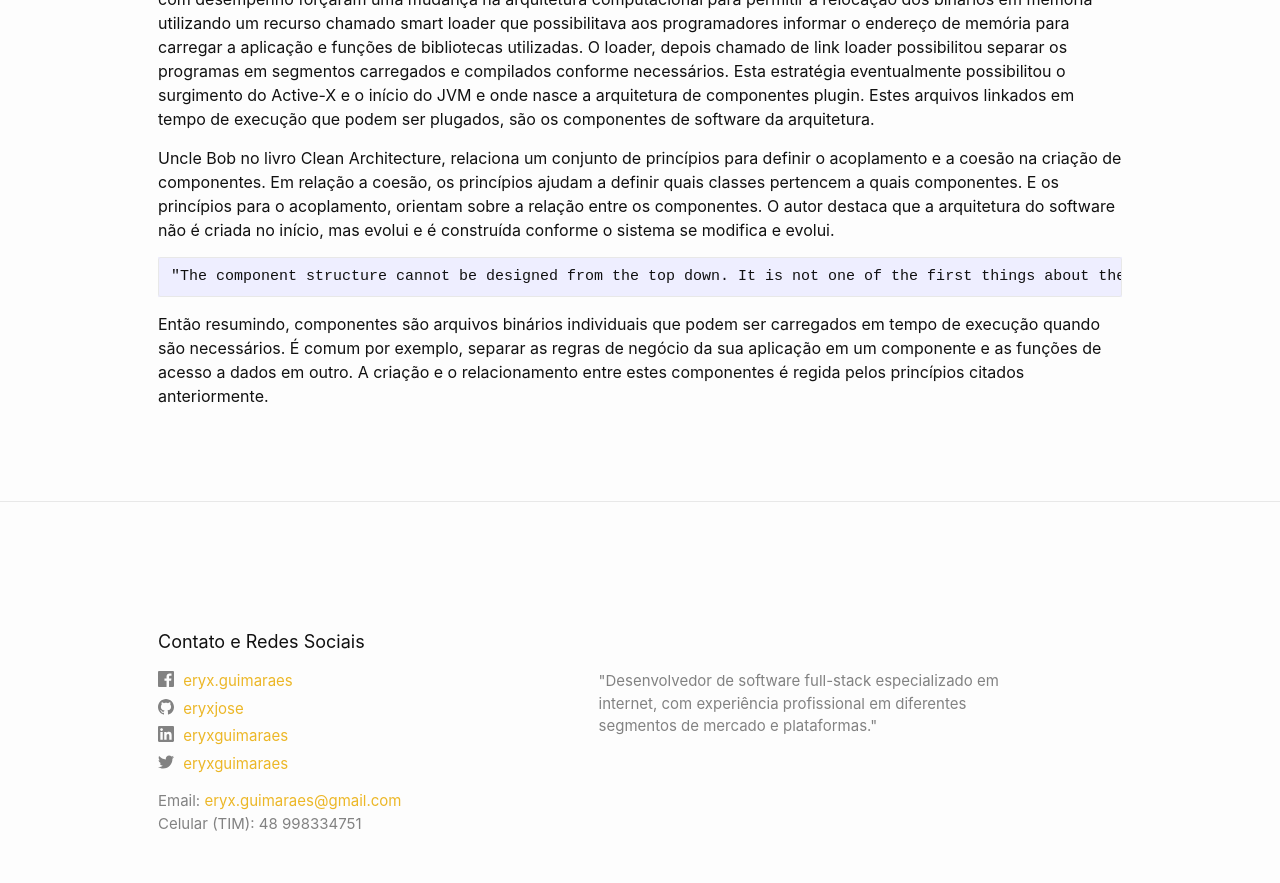
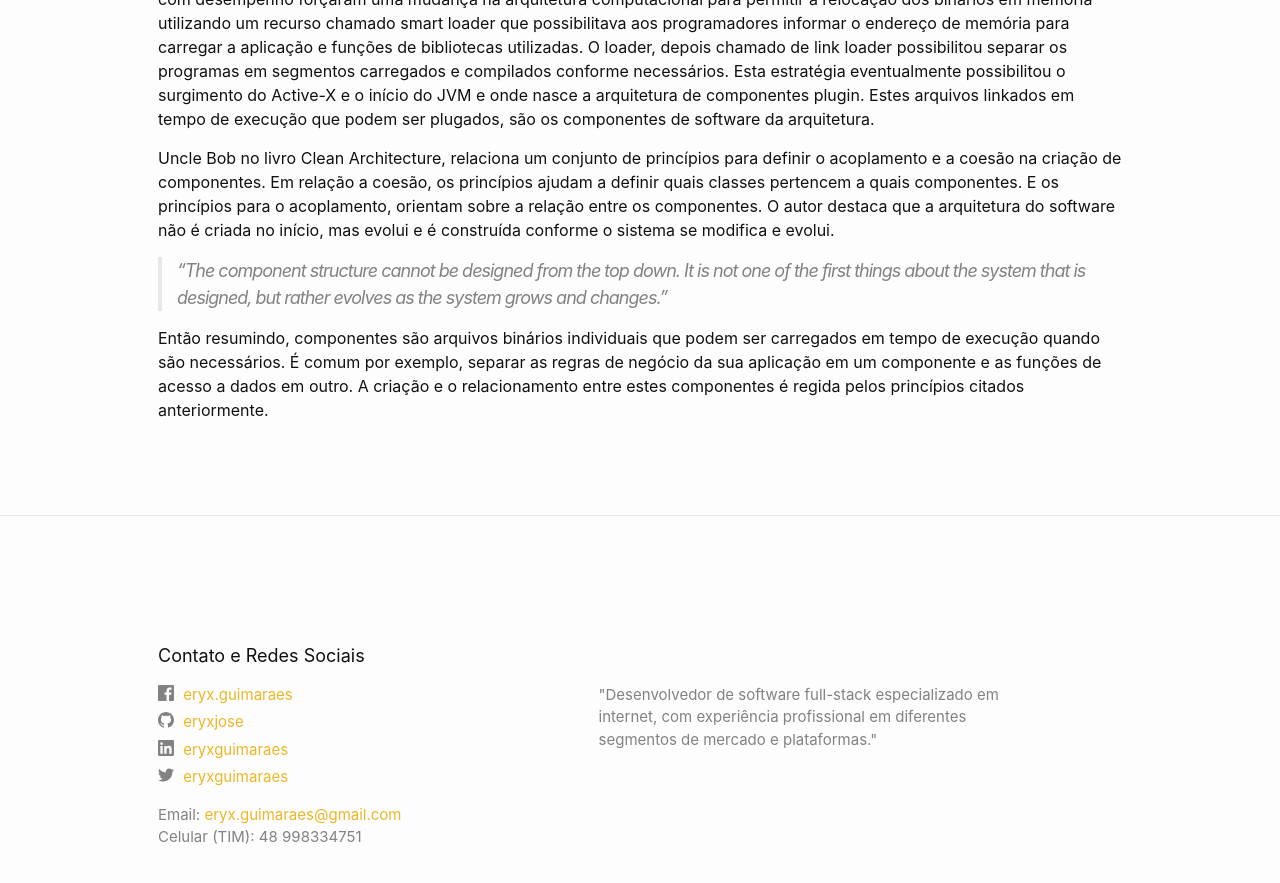
Before and after one commit to eryxjose/eryxjose.github.io, a Jekyll site: the page built from _posts/2020-10-12-resumo-componentes-arquitetura-de-software.md, in a window 1280 px wide and 900 px high, scrolled down 495 px. Shown: the top 883 px of the window. Built offline with Jekyll 4.4.1, drawn with Linux system fonts in a browser that asks for light colours; comment, search, counter and statistics services are not loaded.

Commit message:
Ajuste formatação blockout para citação

```diff
--- a/_posts/2020-10-12-resumo-componentes-arquitetura-de-software.md
+++ b/_posts/2020-10-12-resumo-componentes-arquitetura-de-software.md
@@ -13,6 +13,6 @@ Quando o tamanho do software demandou a fragmentação do aplicativo em diferent
 
 Uncle Bob no livro Clean Architecture, relaciona um conjunto de princípios para definir o acoplamento e a coesão na criação de componentes. Em relação a coesão, os princípios ajudam a definir quais classes pertencem a quais componentes. E os princípios para o acoplamento, orientam sobre a relação entre os componentes. O autor destaca que a arquitetura do software não é criada no início, mas evolui e é construída conforme o sistema se modifica e evolui.
 
-	"The component structure cannot be designed from the top down. It is not one of the first things about the system that is designed, but rather evolves as the system grows and changes."
+> "The component structure cannot be designed from the top down. It is not one of the first things about the system that is designed, but rather evolves as the system grows and changes."
 
 Então resumindo, componentes são arquivos binários individuais que podem ser carregados em tempo de execução quando são necessários. É comum por exemplo, separar as regras de negócio da sua aplicação em um componente e as funções de acesso a dados em outro. A criação e o relacionamento entre estes componentes é regida pelos princípios citados anteriormente.
```
